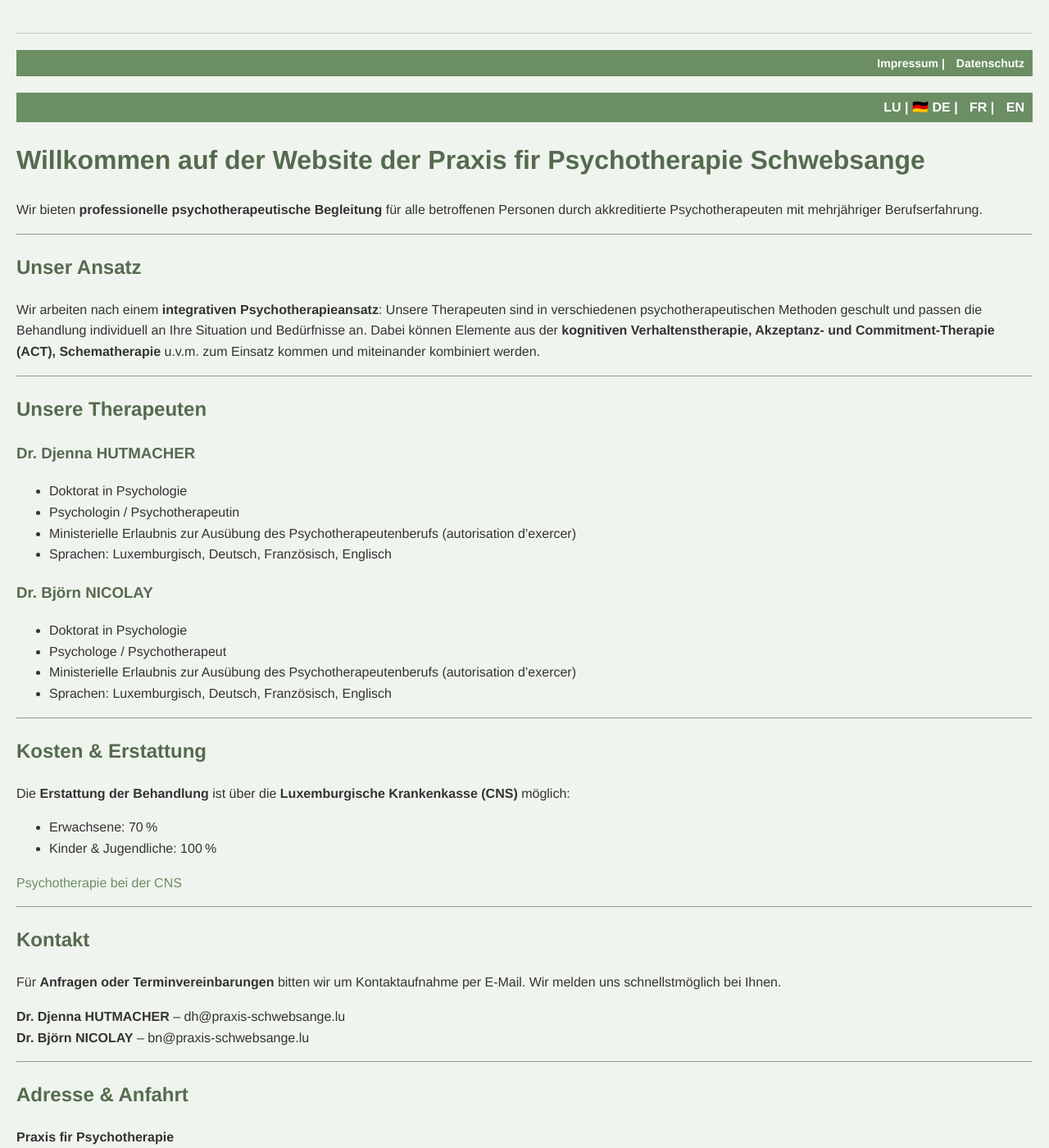
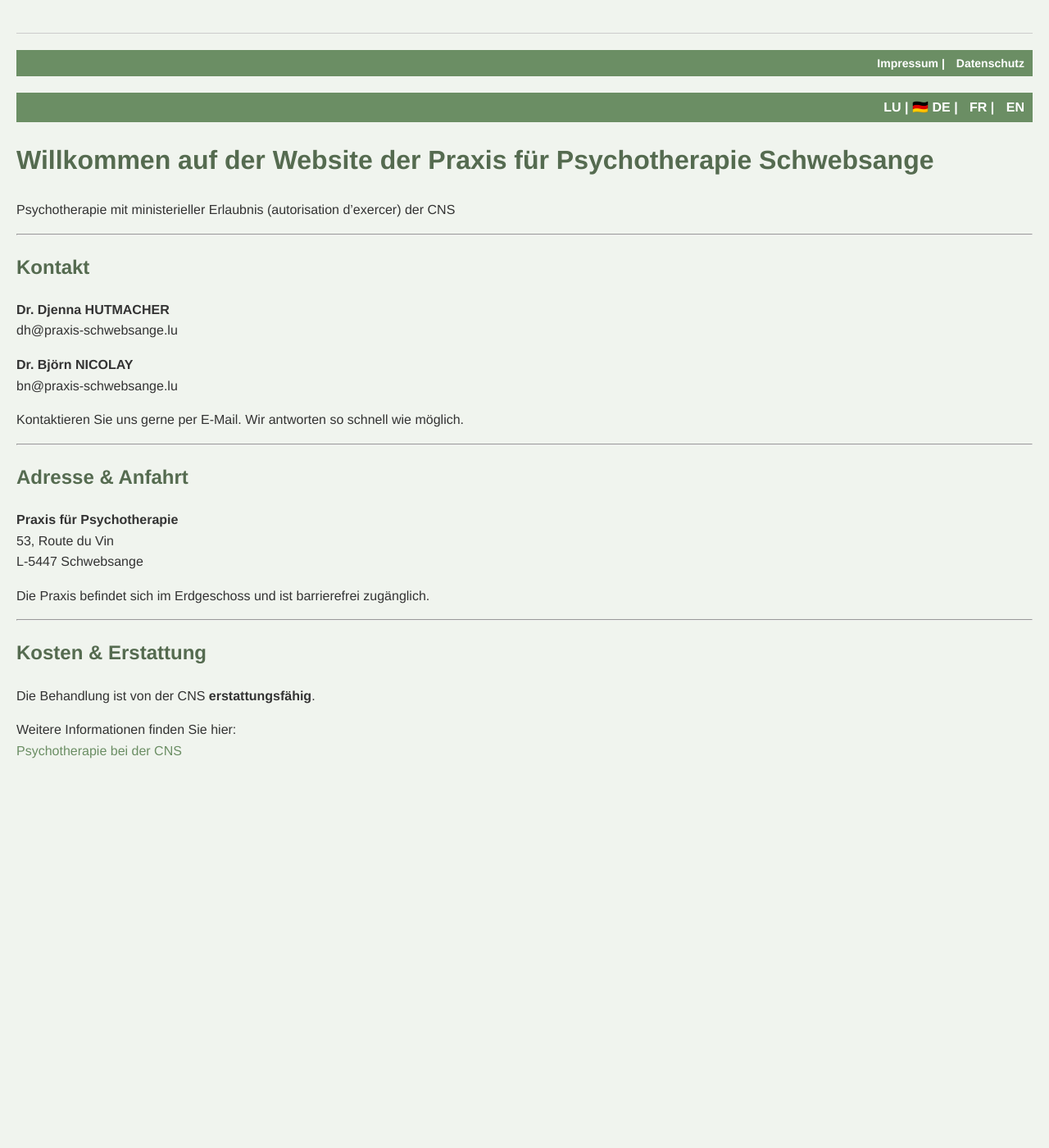
Before and after one commit to bjoernbrightside/praxis-schwebsange, a Jekyll site: the page built from de/index.md, in a window 1280 px wide and 1400 px high. Shown: the whole window at 82% size. Built offline with Jekyll 4.4.1, drawn with Linux system fonts in a browser that asks for light colours; some of the changed text lies outside the part shown.

Commit message:
Update index.md

```diff
--- a/de/index.md
+++ b/de/index.md
@@ -6,60 +6,37 @@ layout: default
 <a href="/praxis-schwebsange/lb/">LU</a> | 🇩🇪 <b>DE</b> | <a href="/praxis-schwebsange/fr/">FR</a> | <a href="/praxis-schwebsange/en/">EN</a>
 </div>
 
-# Willkommen auf der Website der Praxis fir Psychotherapie Schwebsange
+# Willkommen auf der Website der Praxis für Psychotherapie Schwebsange
 
-Wir bieten **professionelle psychotherapeutische Begleitung** für alle betroffenen Personen durch akkreditierte Psychotherapeuten mit mehrjähriger Berufserfahrung.
+Psychotherapie mit ministerieller Erlaubnis (autorisation d'exercer) der CNS
 
 ---
 
-## Unser Ansatz
+## Kontakt
 
-Wir arbeiten nach einem **integrativen Psychotherapieansatz**: Unsere Therapeuten sind in verschiedenen psychotherapeutischen Methoden geschult und passen die Behandlung individuell an Ihre Situation und Bedürfnisse an. Dabei können Elemente aus der **kognitiven Verhaltenstherapie, Akzeptanz- und Commitment-Therapie (ACT), Schematherapie** u.v.m. zum Einsatz kommen und miteinander kombiniert werden.
+**Dr. Djenna HUTMACHER**
+dh@praxis-schwebsange.lu
+
+**Dr. Björn NICOLAY**
+bn@praxis-schwebsange.lu
+
+Kontaktieren Sie uns gerne per E-Mail. Wir antworten so schnell wie möglich.
 
 ---
 
-## Unsere Therapeuten
+## Adresse & Anfahrt
 
-### Dr. Djenna HUTMACHER
-- Doktorat in Psychologie
-- Psychologin / Psychotherapeutin
-- Ministerielle Erlaubnis zur Ausübung des Psychotherapeutenberufs (autorisation d’exercer)
-- Sprachen: Luxemburgisch, Deutsch, Französisch, Englisch
+**Praxis für Psychotherapie**
+53, Route du Vin
+L-5447 Schwebsange
 
-### Dr. Björn NICOLAY
-- Doktorat in Psychologie
-- Psychologe / Psychotherapeut
-- Ministerielle Erlaubnis zur Ausübung des Psychotherapeutenberufs (autorisation d’exercer)
-- Sprachen: Luxemburgisch, Deutsch, Französisch, Englisch
+Die Praxis befindet sich im Erdgeschoss und ist barrierefrei zugänglich.
 
 ---
 
 ## Kosten & Erstattung
 
-Die **Erstattung der Behandlung** ist über die **Luxemburgische Krankenkasse (CNS)** möglich:
-- Erwachsene: 70 %
-- Kinder & Jugendliche: 100 %
+Die Behandlung ist von der CNS **erstattungsfähig**.
 
+Weitere Informationen finden Sie hier:
 [Psychotherapie bei der CNS](https://cns.public.lu/de/assure/remboursements/prestations-remboursees/prestations-medicales/psychotherapie.html)
-
----
-
-## Kontakt
-
-Für **Anfragen oder Terminvereinbarungen** bitten wir um Kontaktaufnahme per E-Mail. Wir melden uns schnellstmöglich bei Ihnen.
-
-**Dr. Djenna HUTMACHER** – dh@praxis-schwebsange.lu
-**Dr. Björn NICOLAY** – bn@praxis-schwebsange.lu
-
----
-
-## Adresse & Anfahrt
-
-**Praxis fir Psychotherapie**
-53, Route du Vin
-L-5447 Schwebsange
-
-Unsere Praxis befindet sich im **Erdgeschoss** und bietet einen **barrierefreien Zutritt**. Der Zugang befindet sich am Haupteingang in der Mitte des Gebäudes rechts neben dem Restaurant.
-Öffentliche Parkplätze stehen in direkter Nähe zur Verfügung.
-
-Wir freuen uns auf Sie!
```
